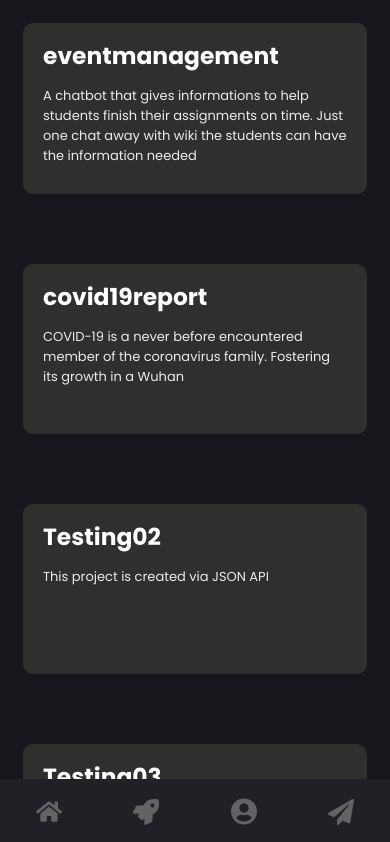
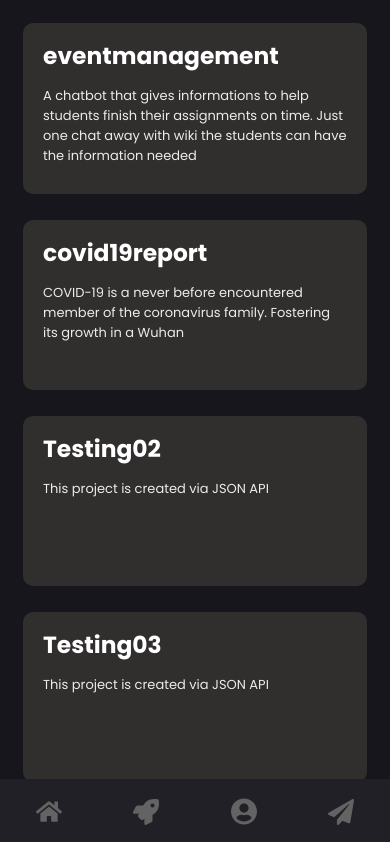
Before and after one commit to neziarxdxd/my-app, a React (Create React App) app: page /project in a window 390 px wide. Shown: the top 842 px of the page. Built offline with nearby package versions, Linux system fonts and the light colour scheme.

Commit message:
package change

```diff
--- a/package.json
+++ b/package.json
@@ -6,7 +6,7 @@
     "@testing-library/jest-dom": "^5.11.5",
     "@testing-library/react": "^11.1.0",
     "@testing-library/user-event": "^12.1.10",
-    "axios": "^0.21.0",
+    "axios": "^0.21.4",
     "react": "^17.0.1",
     "react-dom": "^17.0.1",
     "react-markdown": "^5.0.2",
--- a/src/App.css
+++ b/src/App.css
@@ -282,11 +282,11 @@ main {
 }
 
 .grid-3 {
-  margin: 50px;
+  margin: 40px;
   display: grid;
   grid-template-columns: repeat(4, 1fr);
   grid-column-gap: 1em;
-  grid-row-gap: 3.5em;
+  grid-row-gap: 1em;
   align-items: center;
 
 }
@@ -361,7 +361,7 @@ border-radius: 4px;
   }
 
   .grid-3 {
-    grid-gap: 60px;
+    grid-gap: 2em;
     margin: 50px;
     display: grid;
     grid-template-columns: repeat(2, 1fr);
@@ -396,7 +396,7 @@ border-radius: 4px;
   }
 
   .grid-3 {
-    grid-gap: 70px;
+    grid-gap: 2em;
     margin: 10px;
     display: grid;
     grid-template-columns: repeat(1, 1fr);
```
Also changed, not shown: 1 other file (tests, documents, lock files or other folders).
